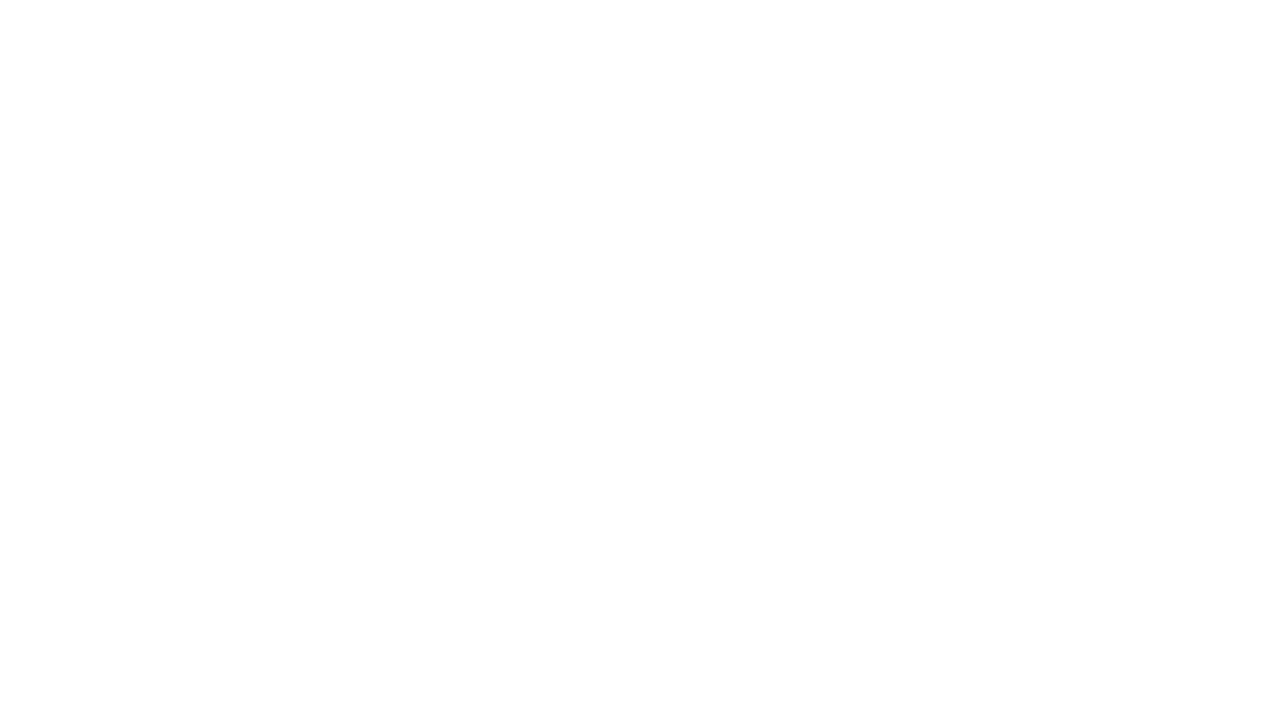
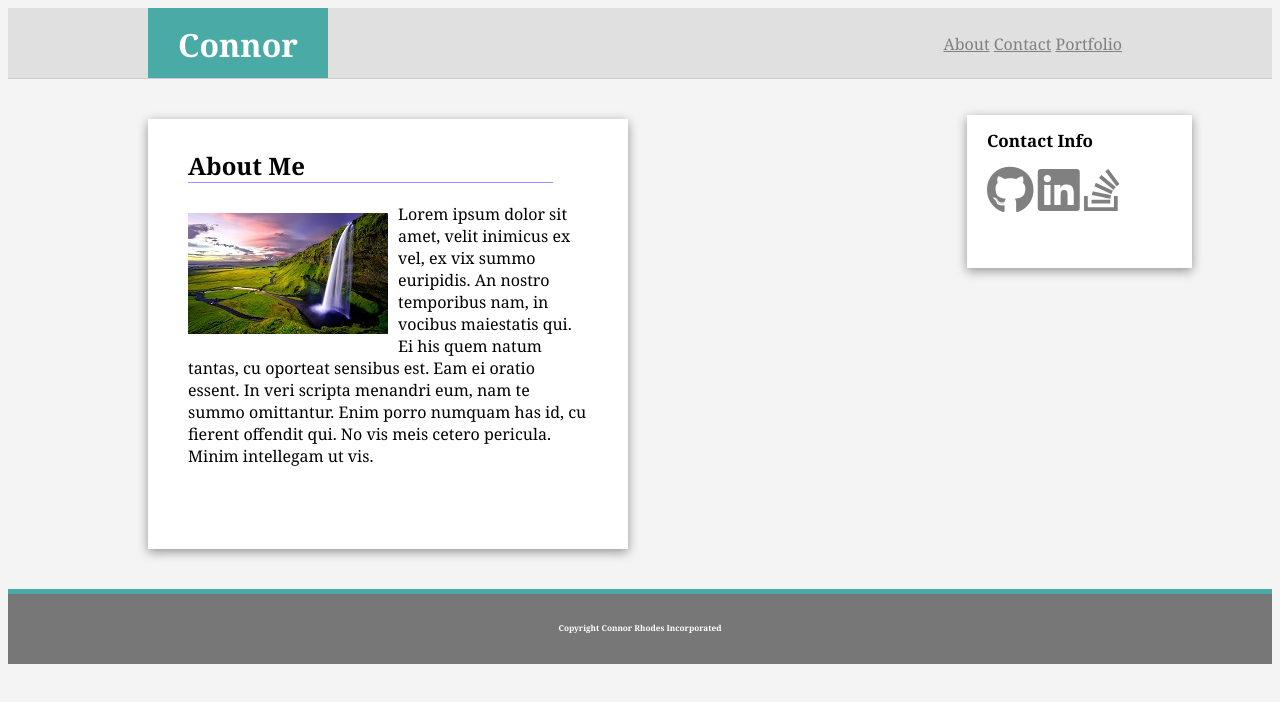
Before and after one commit to connorrhodes/Basic-Portfolio, a plain HTML site: page contact.html in a window 1280 px wide. Drawn offline with Linux system fonts and the light colour scheme.

Commit message:
successful changes to layout

```diff
--- a/Assets/css/style.css
+++ b/Assets/css/style.css
@@ -18,7 +18,7 @@ body {
     margin: 0px 0px 0px 140px;
     height: 45px;
     width: 150px;
-    padding: 15px 0px 10px 40px;
+    padding: 15px 0px 10px 30px;
 
 }
 #indexLinks {
@@ -27,12 +27,13 @@ body {
 }
 #aboutMe {
 	background-color: white;
-	height: 300px;
-	width: 330px;
-	padding: 10px 80px 40px 40px;
+	height: 380px;
+	width: 400px;
+	padding: 10px 40px 40px 40px;
 	margin: 40px 40px 40px 140px;
+	border-color: #dddddd;
+	box-shadow: rgba(0, 0, 0, 0.4) 0 3px 10px;
 	float: left;
-	border-color: #dddddd;
 }
 #aboutMeTitle {
 	width: 365px;
@@ -40,22 +41,51 @@ body {
 	border-width: 1px;
 	border-color: rgb(149, 149, 240);
 }
+#pic {
+	position: relative;
+	float: left;
+	padding: 10px 10px 10px 0px;
+}
 #contactInfo {
 	background-color: white;
 	float: right;
 	width: 200px;
 	height: 120px;
 	margin: 0px 80px 0px 0px;
-	padding: 0px 5px 33px 36px;
+	padding: 0px 5px 33px 20px;
 	border-color: #dddddd;
+	box-shadow: rgba(0, 0, 0, 0.4) 0 3px 10px;
 
 }
 #contactInfoTitle {
 	padding: 0px 20px 0px 0px;
-	font-size: 10px;
+	font-size: 17px;
 
 }
 footer {
-	font-size: 6px;
+	font-size: 7px;
 	background-color: #777777;
+	clear: both;
+	height: 70px;
+	border-top: solid;
+	border-color: #4aaaa5;
+	text-align: center;
+	border-width: 5px;
+
 }
+h3 {
+	color: white;
+	padding: 20px;
+}
+a {
+	color: gray;
+}
+a:hover {
+	color: #0f1212;
+
+}
+
+i:hover {
+
+	color: #4aaaa5;
+}
--- a/contact.html
+++ b/contact.html
@@ -0,0 +1,53 @@
+<!DOCTYPE html>
+<html lang="en-us">
+
+<head>
+    <meta charset="UTF-8">
+    <title>Index</title>
+    <link rel="stylesheet" type="text/css" href="Assets/css/style.css">
+	<script src="https://use.fontawesome.com/ee4451749c.js"></script>
+</head>
+
+<body>
+    <header>
+        <h1 id="connor">Connor</h1>
+        <section id="indexLinks">
+            <a href="index.html" alt="About">About</a>
+            <a href="contact.html" alt="Contact">Contact</a>
+            <a href="portfolio.html" alt="Portfolio">Portfolio</a>
+        </section>
+    </header>
+
+    <div>
+
+        <section id="aboutMe">
+
+            <h2 id="aboutMeTitle">About Me</h2>
+
+            <img src="Assets/images/pexels-photo-210186.jpeg" id="pic" alt="Your Name">
+
+            <p>Lorem ipsum dolor sit amet, velit inimicus ex vel, ex vix summo euripidis. An nostro temporibus nam, in vocibus maiestatis qui. Ei his quem natum tantas, cu oporteat sensibus est. Eam ei oratio essent. In veri scripta menandri eum, nam te summo omittantur. Enim porro numquam has id, cu fierent offendit qui. No vis meis cetero pericula. Minim intellegam ut vis. </a>
+            </p>
+        </section>
+
+        <section id="contactInfo">
+            <h2 id="contactInfoTitle">Contact Info</h2>
+				<a href="https://github.com/connorrhodes?tab=repositories">
+				<i class="fa fa-github fa-3x" aria-hidden="true"></i></a>
+
+				<a href="https://www.linkedin.com/in/connor-rhodes-6abb44114/">
+				<i class="fa fa-linkedin-square fa-3x" aria-hidden="true"></i></a>
+
+				<a href="https://stackoverflow.com/users/8934891/c-rhodes">
+				<i class="fa fa-stack-overflow fa-3x" aria-hidden="true"></i></a>
+
+
+        </section>
+    </div>
+
+</body>
+<footer>
+    <h3>Copyright Connor Rhodes Incorporated</h3>
+</footer>
+
+</html>
```
Also changed, not shown: index.html (+12 -15 lines), portfolio.html (+53 -0 lines), Assets/images/pexels-photo-210186.jpeg (added).
